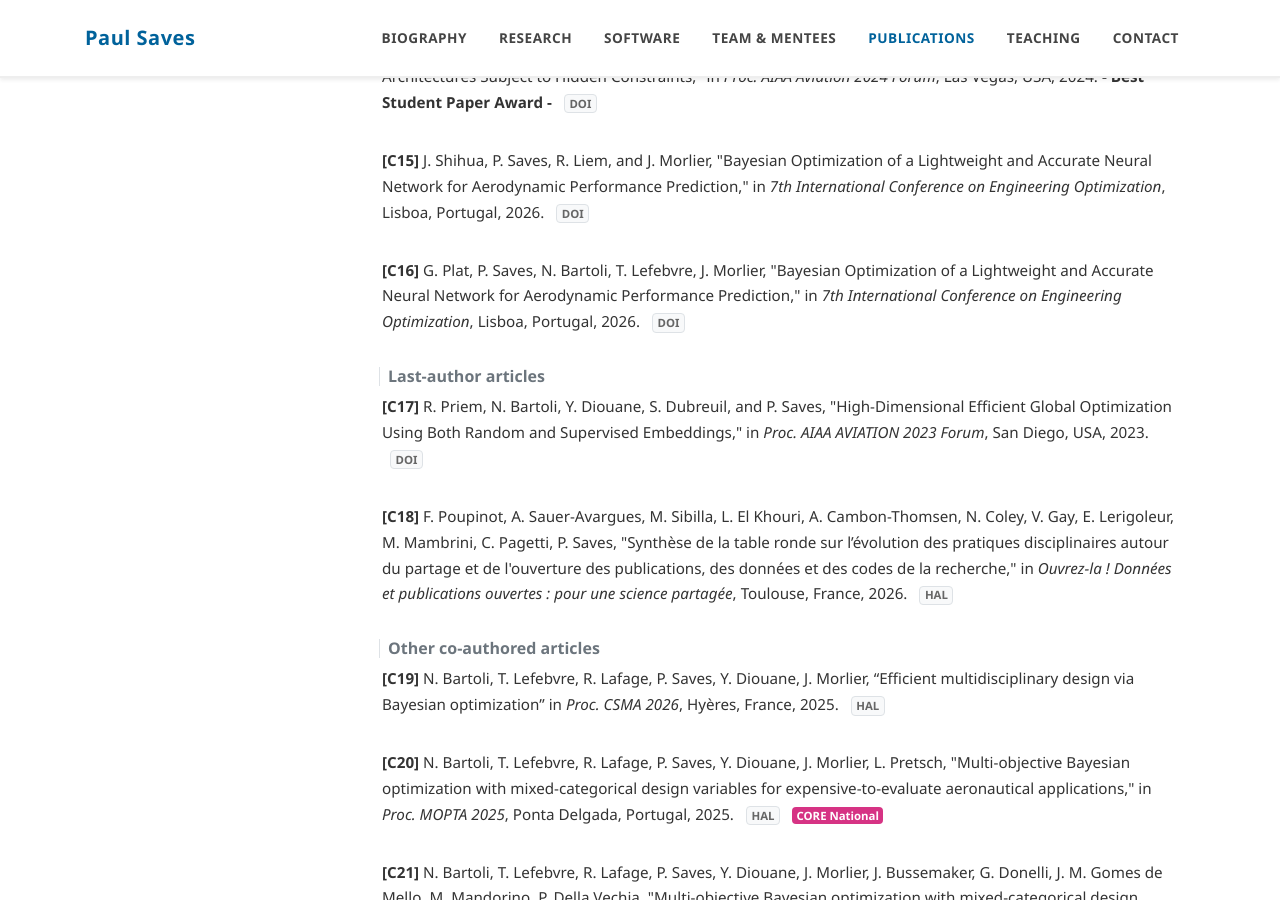
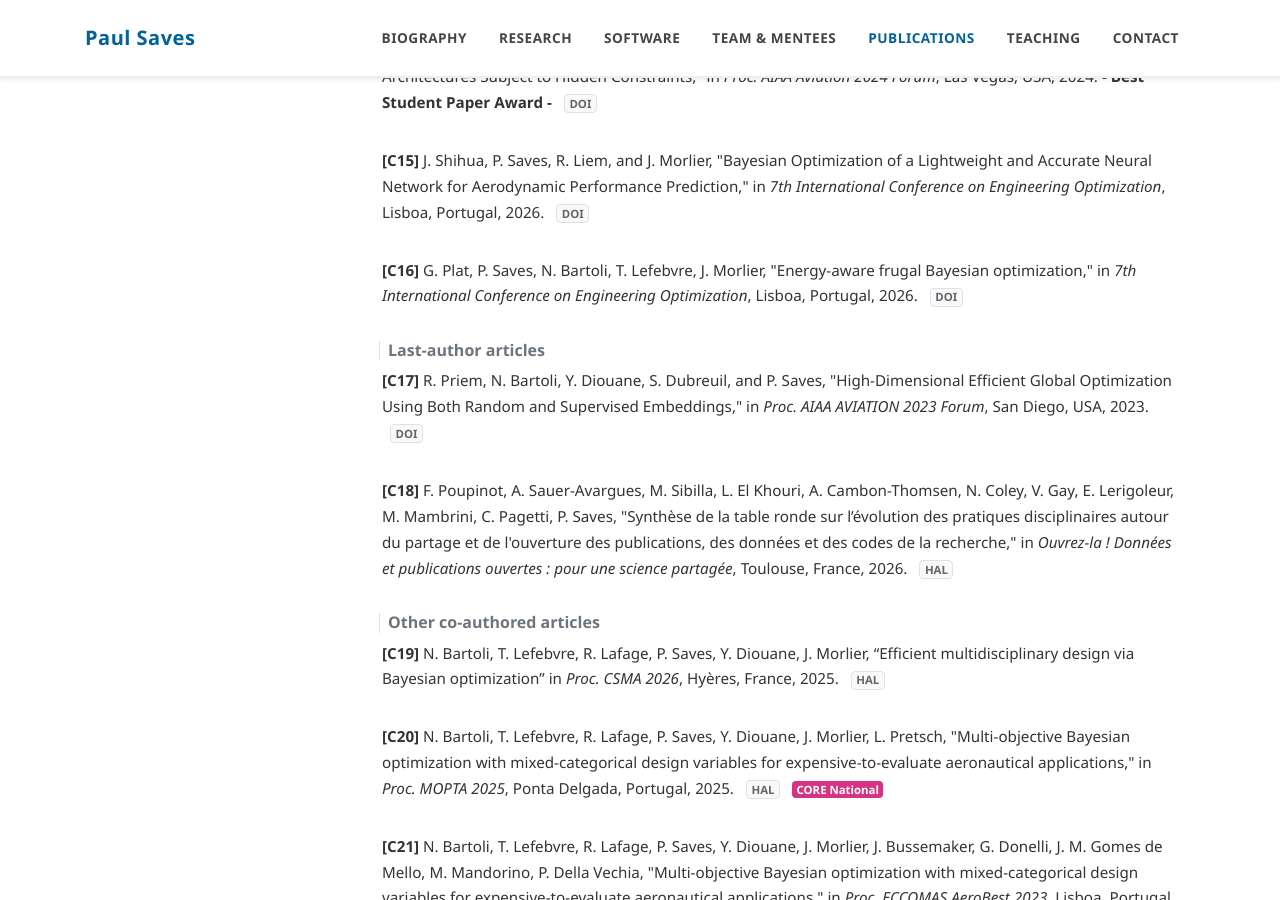
Before and after one commit to Paul-Saves/Paul-Saves.github.io, a Jekyll site: the page built from _pages/publications.md, in a window 1280 px wide and 900 px high, scrolled down 3050 px. Built offline with Jekyll 4.4.1, drawn with Linux system fonts in a browser that asks for light colours; a style sheet for code colours, icons or effects is not loaded.

Commit message:
add engopt

```diff
--- a/_pages/publications.md
+++ b/_pages/publications.md
@@ -174,7 +174,7 @@ title: Scientific Publications
   </div>
 
   <div class="ieee-citation mb-4 pb-2">
-    <span class="font-weight-bold">[C16]</span> G. Plat, P. Saves, N. Bartoli, T. Lefebvre, J. Morlier, "Bayesian Optimization of a Lightweight and Accurate Neural Network for Aerodynamic Performance Prediction," in <em>7th International Conference on Engineering Optimization</em>, Lisboa, Portugal, 2026. <a href="https://doi.org/10.1051/matecconf/202642202009" target="_blank" class="badge badge-light border ml-2">DOI</a>
+    <span class="font-weight-bold">[C16]</span> G. Plat, P. Saves, N. Bartoli, T. Lefebvre, J. Morlier, "Energy-aware frugal Bayesian optimization," in <em>7th International Conference on Engineering Optimization</em>, Lisboa, Portugal, 2026. <a href="https://doi.org/10.1051/matecconf/202642202009" target="_blank" class="badge badge-light border ml-2">DOI</a>
   </div>
 
 <h3 class="h6 text-muted mt-4 mb-2 font-weight-bold border-left pl-2">
```
